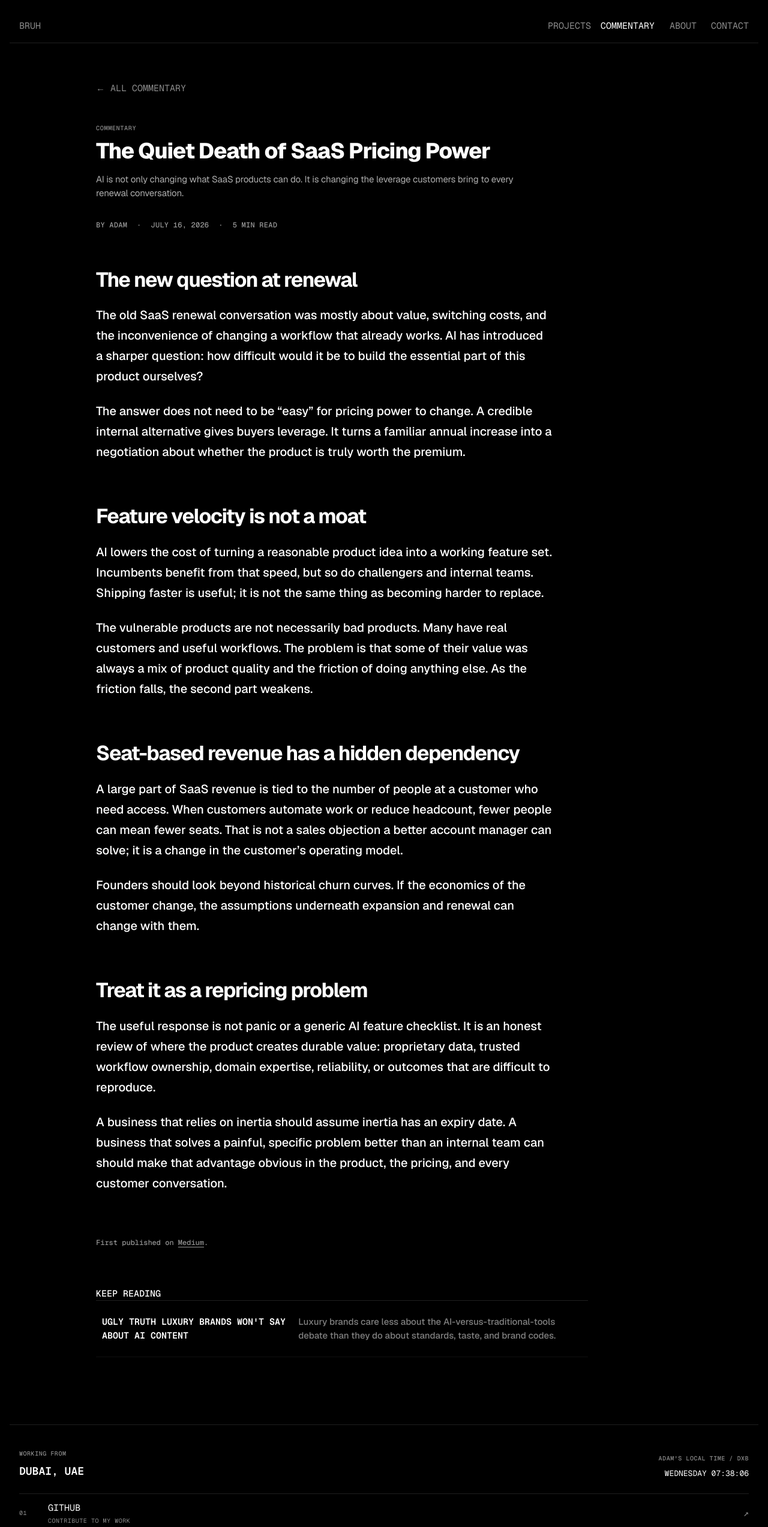
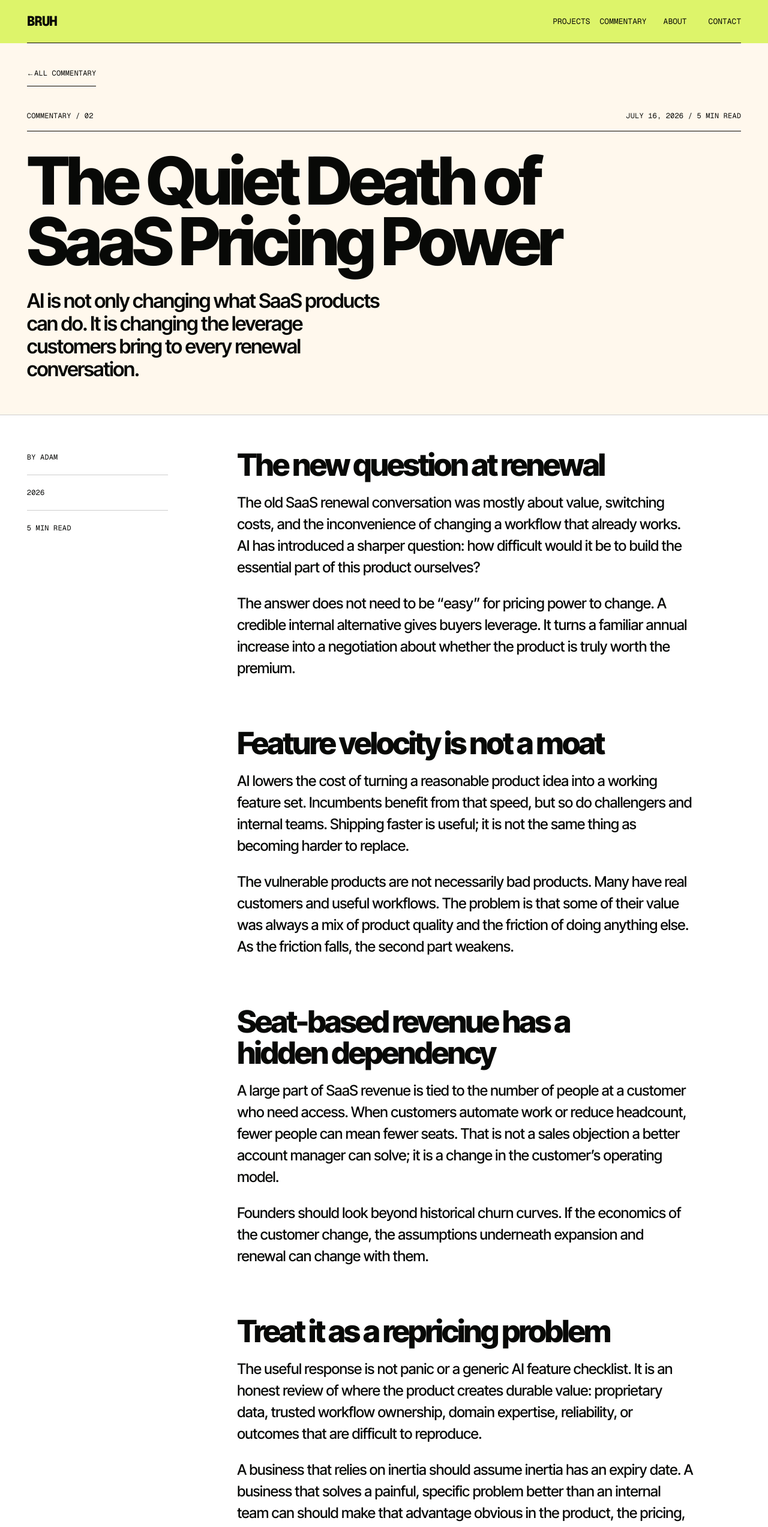
Before and after one commit to AdamJeddy/portfolio, a Next.js app: page /writing/quiet-death-saas-pricing-power in a window 1280 px wide. Shown: the top 2545 px of the page at 60% size. Built offline with nearby package versions, Linux system fonts and the light colour scheme.

Commit message:
feat: carry Signal Studio into commentary
Give the commentary index and article pages the same editorial type, color, and paced reading flow as the refreshed work.

```diff
--- a/src/app/layout.tsx
+++ b/src/app/layout.tsx
@@ -1,5 +1,5 @@
 import type { Metadata } from 'next'
-import { Oswald, Space_Grotesk, Geist, Geist_Mono } from 'next/font/google'
+import { Inter_Tight, Oswald, Space_Grotesk, Geist, Geist_Mono } from 'next/font/google'
 import Script from 'next/script'
 import './globals.css'
 import GridProvider from '@/components/grid/GridProvider'
@@ -38,6 +38,12 @@ const geistMono = Geist_Mono({
   display: 'swap',
 })
 
+const interTight = Inter_Tight({
+  subsets: ['latin'],
+  variable: '--font-studio-page',
+  display: 'swap',
+})
+
 export const metadata: Metadata = {
   metadataBase: new URL(SITE_URL),
   title: SITE_NAME,
@@ -57,7 +63,7 @@ export default function RootLayout({ children }: { children: React.ReactNode })
   return (
     <html
       lang="en"
-      className={`${oswald.variable} ${spaceGrotesk.variable} ${geistSans.variable} ${geistMono.variable}`}
+      className={`${oswald.variable} ${spaceGrotesk.variable} ${geistSans.variable} ${geistMono.variable} ${interTight.variable}`}
     >
       <body>
         <Script
--- /dev/null
+++ b/src/app/studio-pages.css
@@ -0,0 +1,311 @@
+html:has(.studio-page) { color-scheme: light; }
+
+body:has(.studio-page) {
+  --black-rgb: 221, 244, 106;
+  --white-rgb: 8, 9, 7;
+  --black: rgb(var(--black-rgb));
+  --white: rgb(var(--white-rgb));
+  --accent: #0047ff;
+  background: var(--black);
+  color: var(--white);
+}
+
+body:has(.studio-page) #app {
+  width: 100%;
+  max-width: none;
+  padding: 0;
+}
+
+body:has(.studio-page) header[data-component="header"] {
+  position: sticky;
+  top: 0;
+  z-index: 40;
+  background: var(--black);
+}
+
+body:has(.studio-page) #nav {
+  height: 72px;
+  margin: 0 3.5vw;
+  padding: 0;
+  gap: 28px;
+  border-bottom: 1px solid currentColor;
+  background: var(--black);
+  backdrop-filter: none;
+  font-size: 13px;
+}
+
+body:has(.studio-page) #nav a { opacity: 1; }
+body:has(.studio-page) #nav a.active::after { content: none; }
+body:has(.studio-page) #nav .home { font-size: 23px; font-weight: 800; letter-spacing: -.06em; }
+body:has(.studio-page) #nav a:hover { color: var(--accent); }
+body:has(.studio-page) :focus-visible { outline: 3px solid currentColor; outline-offset: 6px; }
+
+body:has(.studio-page) #footer {
+  width: calc(100% - 7vw);
+  max-width: none;
+  margin: 0 3.5vw;
+  padding: 48px 0 32px;
+  border-top: 1px solid currentColor;
+}
+
+.studio-page {
+  --studio-gutter: 3.5vw;
+  --studio-ink: #080907;
+  --studio-paper: #fff8ed;
+  --studio-blue: #0047ff;
+  min-height: 60vh;
+  background: var(--studio-paper);
+  color: var(--studio-ink);
+  font-family: var(--font-studio-page), Arial, sans-serif;
+}
+
+.studio-page h1,
+.studio-page h2,
+.studio-page h3 {
+  font-family: inherit;
+  font-weight: 800;
+  letter-spacing: -.055em;
+}
+
+.studio-page a { color: inherit; text-decoration: none; }
+
+.studio-page-label,
+.studio-page-meta,
+.studio-article-rail,
+.studio-page-action {
+  font-family: var(--font-geist-mono), monospace;
+  font-size: 12px;
+  letter-spacing: .015em;
+  line-height: 1.5;
+  text-transform: uppercase;
+}
+
+.studio-page-hero {
+  display: grid;
+  grid-template-columns: minmax(0, 1fr) minmax(250px, 0.36fr);
+  align-items: end;
+  gap: 48px;
+  min-height: 390px;
+  padding: 56px var(--studio-gutter) 48px;
+  background: #ddf46a;
+}
+
+.studio-page-hero h1 {
+  max-width: 9ch;
+  margin-top: 20px;
+  font-size: clamp(68px, 10.5vw, 174px);
+  line-height: .88;
+}
+
+.studio-page-intro {
+  max-width: 17ch;
+  padding-bottom: 8px;
+  border-bottom: 1px solid currentColor;
+  font-size: clamp(22px, 2vw, 32px);
+  font-weight: 600;
+  letter-spacing: -.035em;
+  line-height: 1.14;
+}
+
+.studio-writing-list {
+  padding: 0 var(--studio-gutter);
+  background: #fff;
+}
+
+.studio-writing-row {
+  display: grid;
+  grid-template-columns: 64px minmax(0, 1fr) minmax(130px, 0.22fr) 28px;
+  align-items: start;
+  gap: 24px;
+  min-height: 230px;
+  padding: 40px 0;
+  border-top: 1px solid #08090733;
+}
+
+.studio-writing-row:first-child { border-top: 0; }
+
+.studio-writing-row h2 {
+  max-width: 18ch;
+  font-size: clamp(34px, 4vw, 68px);
+  line-height: .98;
+}
+
+.studio-writing-row p {
+  max-width: 42ch;
+  margin-top: 18px;
+  font-size: 17px;
+  line-height: 1.42;
+}
+
+.studio-writing-row-index { padding-top: 7px; }
+
+.studio-writing-row-meta {
+  display: grid;
+  gap: 5px;
+  padding-top: 8px;
+  opacity: .72;
+}
+
+.studio-writing-row-arrow {
+  padding-top: 1px;
+  font-size: 28px;
+  line-height: 1;
+  transition: transform .2s ease;
+}
+
+.studio-writing-row:hover .studio-writing-row-arrow,
+.studio-writing-row:focus-visible .studio-writing-row-arrow { transform: translate(3px, -3px); }
+
+.studio-article-page { background: #fff; }
+
+.studio-article-hero {
+  padding: 28px var(--studio-gutter) 56px;
+  background: var(--studio-paper);
+  color: var(--studio-ink);
+}
+
+.studio-article-back {
+  display: inline-flex;
+  align-items: center;
+  min-height: 44px;
+  border-bottom: 1px solid currentColor;
+}
+
+.studio-article-ledger {
+  display: flex;
+  flex-wrap: wrap;
+  justify-content: space-between;
+  gap: 16px;
+  margin-top: 40px;
+  padding-bottom: 16px;
+  border-bottom: 1px solid currentColor;
+}
+
+.studio-article-hero h1 {
+  max-width: 12ch;
+  margin-top: 32px;
+  font-size: clamp(62px, 8.6vw, 148px);
+  line-height: .92;
+}
+
+.studio-article-dek {
+  max-width: 29ch;
+  margin-top: 28px;
+  font-size: clamp(24px, 2.6vw, 38px);
+  font-weight: 600;
+  letter-spacing: -.04em;
+  line-height: 1.15;
+}
+
+.studio-article-content {
+  display: grid;
+  grid-template-columns: minmax(180px, .28fr) minmax(0, 1fr);
+  gap: clamp(48px, 9vw, 160px);
+  padding: 56px var(--studio-gutter) 80px;
+  border-top: 1px solid #08090733;
+}
+
+.studio-article-rail {
+  position: sticky;
+  top: 96px;
+  align-self: start;
+  display: grid;
+  gap: 20px;
+  padding-top: 5px;
+}
+
+.studio-article-rail span + span { padding-top: 20px; border-top: 1px solid #08090733; }
+
+.studio-article-body {
+  width: min(100%, 760px);
+  font-size: clamp(19px, 1.9vw, 27px);
+  letter-spacing: -.02em;
+  line-height: 1.48;
+}
+
+.studio-article-body section + section { margin-top: 80px; }
+
+.studio-article-body h2 {
+  max-width: 18ch;
+  margin-bottom: 20px;
+  font-size: clamp(34px, 4vw, 64px);
+  line-height: 1.02;
+}
+
+.studio-article-body p + p { margin-top: 24px; }
+
+.studio-article-source {
+  margin-top: 64px;
+  padding-top: 20px;
+  border-top: 1px solid #08090733;
+  font-family: var(--font-geist-mono), monospace;
+  font-size: 12px;
+  line-height: 1.5;
+  text-transform: uppercase;
+}
+
+.studio-article-source a { text-decoration: underline; text-underline-offset: 4px; }
+
+.studio-related { padding: 56px var(--studio-gutter) 80px; background: #ddf46a; }
+
+.studio-related-heading {
+  display: flex;
+  align-items: end;
+  justify-content: space-between;
+  gap: 32px;
+  padding-bottom: 24px;
+  border-bottom: 1px solid currentColor;
+}
+
+.studio-related-heading h2 { font-size: clamp(50px, 6.5vw, 110px); line-height: .9; }
+
+.studio-related-list a {
+  display: grid;
+  grid-template-columns: 1fr auto;
+  gap: 24px;
+  align-items: center;
+  min-height: 126px;
+  border-bottom: 1px solid #08090733;
+}
+
+.studio-related-list h3 { max-width: 24ch; font-size: clamp(25px, 2.8vw, 46px); line-height: 1.02; }
+.studio-related-list span { font-size: 28px; transition: transform .2s ease; }
+.studio-related-list a:hover span, .studio-related-list a:focus-visible span { transform: translate(3px, -3px); }
+
+@media (max-width: 768px) {
+  .studio-page { --studio-gutter: 6.5vw; }
+  body:has(.studio-page) #nav { height: 52px; margin: 0 6.5vw; }
+  body:has(.studio-page) #nav .mobile-menu-toggle { padding: 0 0 0 16px; border: 0; font-size: 12px; }
+  body:has(.studio-page) #footer { width: calc(100% - 13vw); margin: 0 6.5vw; padding-top: 32px; }
+  .studio-page-label, .studio-page-meta, .studio-article-rail, .studio-page-action { font-size: 10px; }
+  .studio-page-hero { grid-template-columns: 1fr; gap: 36px; min-height: 0; padding-top: 32px; padding-bottom: 36px; }
+  .studio-page-hero h1 { margin-top: 16px; font-size: clamp(58px, 18vw, 100px); }
+  .studio-page-intro { max-width: 22ch; font-size: 23px; }
+  .studio-writing-row { grid-template-columns: 36px minmax(0, 1fr) 20px; gap: 14px; min-height: 0; padding: 28px 0 32px; }
+  .studio-writing-row h2 { font-size: clamp(34px, 10.2vw, 54px); }
+  .studio-writing-row p { margin-top: 14px; font-size: 16px; }
+  .studio-writing-row-meta { grid-column: 2; grid-row: 2; display: flex; gap: 12px; padding: 0; font-size: 10px; }
+  .studio-writing-row-arrow { font-size: 22px; }
+  .studio-article-hero { padding-top: 16px; padding-bottom: 40px; }
+  .studio-article-ledger { margin-top: 28px; padding-bottom: 12px; }
+  .studio-article-hero h1 { margin-top: 24px; font-size: clamp(52px, 15.5vw, 90px); }
+  .studio-article-dek { margin-top: 20px; font-size: 25px; }
+  .studio-article-content { grid-template-columns: 1fr; gap: 32px; padding-top: 36px; padding-bottom: 52px; }
+  .studio-article-rail { position: static; grid-template-columns: repeat(3, minmax(0, 1fr)); gap: 12px; padding: 0 0 16px; border-bottom: 1px solid #08090733; }
+  .studio-article-rail span + span { padding: 0; border: 0; }
+  .studio-article-body { font-size: 20px; line-height: 1.5; }
+  .studio-article-body section + section { margin-top: 52px; }
+  .studio-article-body h2 { margin-bottom: 16px; font-size: 36px; }
+  .studio-article-body p + p { margin-top: 20px; }
+  .studio-article-source { margin-top: 52px; }
+  .studio-related { padding-top: 40px; padding-bottom: 56px; }
+  .studio-related-heading { display: block; padding-bottom: 18px; }
+  .studio-related-heading h2 { margin-top: 18px; font-size: 17vw; }
+  .studio-related-list a { min-height: 110px; }
+  .studio-related-list h3 { font-size: 29px; }
+  .studio-related-list span { font-size: 22px; }
+}
+
+@media (prefers-reduced-motion: reduce) {
+  .studio-page *, .studio-page *::after { transition: none !important; }
+}
--- a/src/app/writing/[slug]/page.tsx
+++ b/src/app/writing/[slug]/page.tsx
@@ -1,10 +1,10 @@
 import type { Metadata } from 'next'
 import Link from 'next/link'
 import { notFound } from 'next/navigation'
-import Reveal from '@/components/Reveal'
 import { createPageMetadata } from '@/lib/metadata'
 import { getPostBySlug, posts } from '@/lib/posts'
 import { SITE_URL } from '@/lib/site'
+import '../../studio-pages.css'
 
 interface PostPageProps {
   params: Promise<{ slug: string }>
@@ -48,6 +48,7 @@ export default async function PostPage({ params }: PostPageProps) {
   }
 
   const relatedPosts = posts.filter((item) => item.slug !== post.slug)
+  const postNumber = String(posts.findIndex((item) => item.slug === post.slug) + 1).padStart(2, '0')
   const articleJsonLd = JSON.stringify({
     '@context': 'https://schema.org',
     '@type': 'Article',
@@ -68,34 +69,31 @@ export default async function PostPage({ params }: PostPageProps) {
   })
 
   return (
-    <div className="content-layer">
+    <div className="studio-page studio-article-page">
       <script
         type="application/ld+json"
         dangerouslySetInnerHTML={{ __html: articleJsonLd }}
       />
-      <Reveal type="slide-up">
-        <article className="section page-hero writing-detail">
-          <div className="col wfull">
-            <Link href="/writing" className="back-link">
-              <span aria-hidden="true">&larr;</span>{' '}All commentary
+      <article>
+        <header className="studio-article-hero">
+          <Link href="/writing" className="studio-page-action studio-article-back">
+            <span aria-hidden="true">←</span>{' '}All commentary
           </Link>
-            <p className="eyebrow">Commentary</p>
-            <h1 className="mega page-title">{post.title}</h1>
-            <p className="hero-copy writing-dek">{post.excerpt}</p>
-            <p className="writing-meta">
+          <div className="studio-article-ledger studio-page-label">
+            <span>Commentary / {postNumber}</span>
+            <span><time dateTime={post.publishedAt}>{formatDate(post.publishedAt)}</time> / {post.readingTime}</span>
+          </div>
+          <h1>{post.title}</h1>
+          <p className="studio-article-dek">{post.excerpt}</p>
+        </header>
+
+        <div className="studio-article-content">
+          <aside className="studio-article-rail" aria-label="Article details">
             <span>By Adam</span>
-              <span aria-hidden="true">&middot;</span>
-              <time dateTime={post.publishedAt}>{formatDate(post.publishedAt)}</time>
-              <span aria-hidden="true">&middot;</span>
+            <span>{post.publishedAt.slice(0, 4)}</span>
             <span>{post.readingTime}</span>
-            </p>
-          </div>
-        </article>
-      </Reveal>
-
-      <Reveal type="fade">
-        <article className="section writing-article">
-          <div className="col wfull writing-body">
+          </aside>
+          <div className="studio-article-body">
             {post.sections.map((section) => (
               <section key={section.heading}>
                 <h2>{section.heading}</h2>
@@ -105,34 +103,33 @@ export default async function PostPage({ params }: PostPageProps) {
               </section>
             ))}
 
-            <p className="writing-source">
+            <p className="studio-article-source">
               First published on{' '}
               <a href={post.sourceUrl} target="_blank" rel="noopener noreferrer">
                 Medium
               </a>.
             </p>
           </div>
+        </div>
       </article>
-      </Reveal>
 
       {relatedPosts.length > 0 && (
-        <Reveal type="fade">
-          <section className="section writing-related">
-            <div className="col wfull">
-              <h2 className="section-heading">Keep reading</h2>
-              <ul className="linelist">
+        <section className="studio-related" aria-labelledby="related-title">
+          <div className="studio-related-heading">
+            <p className="studio-page-label">More commentary</p>
+            <h2 id="related-title">Keep reading.</h2>
+          </div>
+          <ul className="studio-related-list">
             {relatedPosts.map((relatedPost) => (
               <li key={relatedPost.slug}>
-                    <Link href={`/writing/${relatedPost.slug}`} className="line writing-row">
-                      <span className="writing-row-title">{relatedPost.title}</span>
-                      <span className="writing-row-excerpt">{relatedPost.excerpt}</span>
+                <Link href={`/writing/${relatedPost.slug}`}>
+                  <h3>{relatedPost.title}</h3>
+                  <span aria-hidden="true">↗</span>
                 </Link>
               </li>
             ))}
           </ul>
-            </div>
         </section>
-        </Reveal>
       )}
     </div>
   )
--- a/src/app/writing/page.tsx
+++ b/src/app/writing/page.tsx
@@ -1,7 +1,7 @@
 import Link from 'next/link'
-import Reveal from '@/components/Reveal'
 import { createPageMetadata } from '@/lib/metadata'
 import { posts } from '@/lib/posts'
+import '../studio-pages.css'
 
 export const metadata = createPageMetadata({
   path: '/writing',
@@ -11,32 +11,35 @@ export const metadata = createPageMetadata({
 
 export default function Content() {
   return (
-    <div className="content-layer">
-      <Reveal type="slide-up">
-        <section className="section page-hero">
-          <div className="col wfull">
-            <p className="eyebrow">Commentary</p>
-            <h1 className="mega page-title">Yaps, and <strong>Thoughts.</strong></h1>
+    <div className="studio-page studio-writing-page">
+      <section className="studio-page-hero" aria-labelledby="writing-title">
+        <div>
+          <p className="studio-page-label">Commentary / Field notes</p>
+          <h1 id="writing-title">Yaps, and thoughts.</h1>
         </div>
+        <p className="studio-page-intro">Notes on AI, products, and the choices that shape them.</p>
       </section>
-      </Reveal>
 
-      <Reveal type="slide-up">
-        <section className="section">
-          <div className="col wfull">
-            <ul className="linelist">
-              {posts.map((post) => (
+      <section className="studio-writing-list" aria-label="Commentary">
+        <ol>
+          {posts.map((post, index) => (
             <li key={post.slug}>
-                  <Link href={`/writing/${post.slug}`} className="line writing-row">
-                    <span className="writing-row-title">{post.title}</span>
-                    <span className="writing-row-excerpt">{post.excerpt}</span>
+              <Link href={`/writing/${post.slug}`} className="studio-writing-row">
+                <span className="studio-page-label studio-writing-row-index">{String(index + 1).padStart(2, '0')}</span>
+                <div>
+                  <h2>{post.title}</h2>
+                  <p>{post.excerpt}</p>
+                </div>
+                <span className="studio-page-meta studio-writing-row-meta">
+                  <span>{post.publishedAt.slice(0, 4)}</span>
+                  <span>{post.readingTime}</span>
+                </span>
+                <span className="studio-writing-row-arrow" aria-hidden="true">↗</span>
               </Link>
             </li>
           ))}
-            </ul>
-          </div>
+        </ol>
       </section>
-      </Reveal>
     </div>
   )
 }
```
Lines whose indentation alone changed are shown as unchanged.
